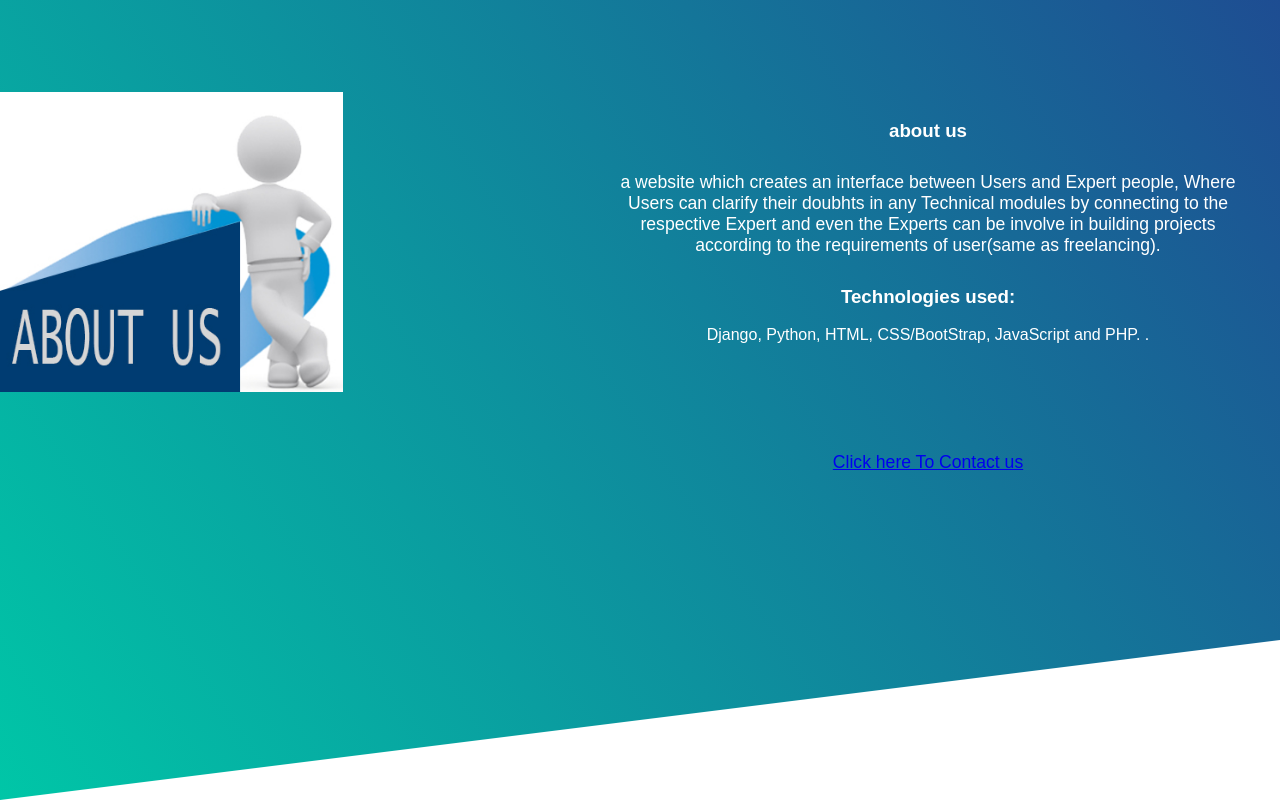
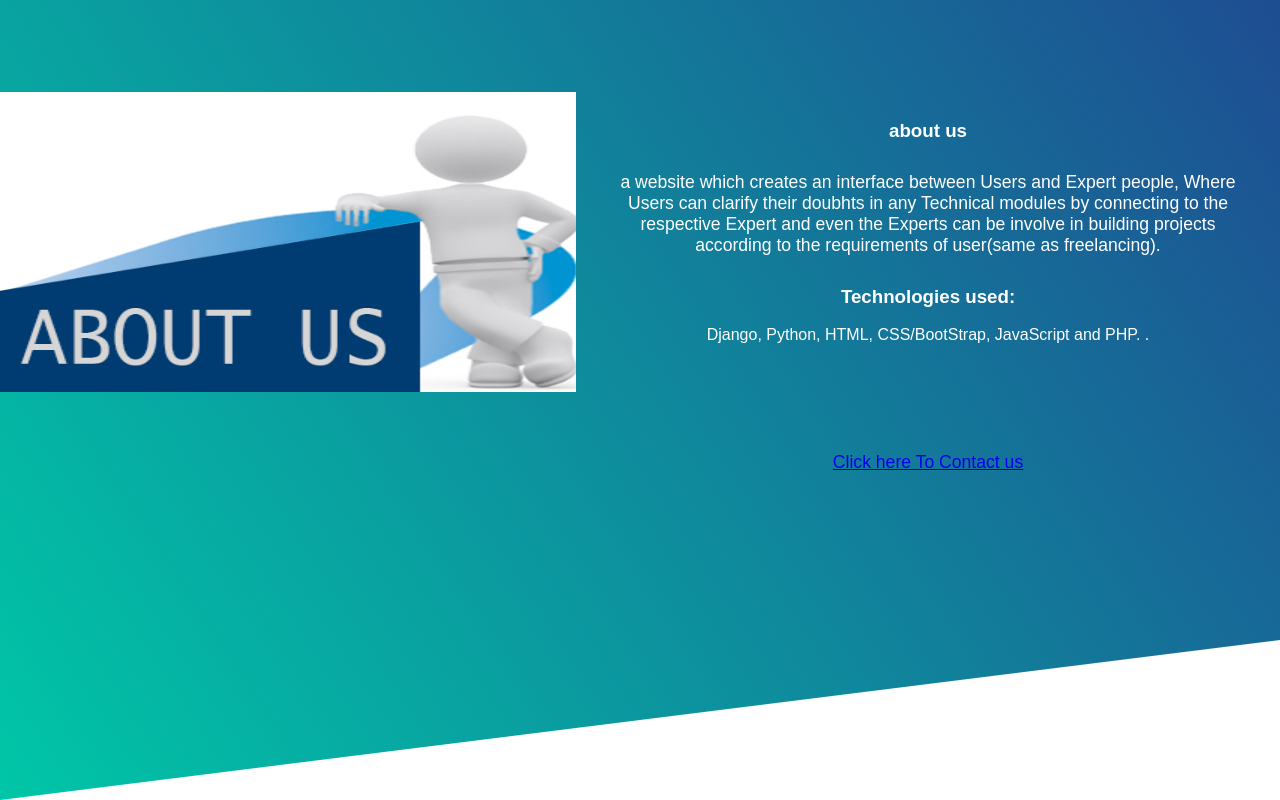
Before and after one commit to manideep-udumula/mini-deployment, a PHP site: page /aboutus.html in a window 1280 px wide. Run offline with PHP 8.4, Linux system fonts and the light colour scheme.

Commit message:
Update sample.css

```diff
--- a/sample.css
+++ b/sample.css
@@ -61,7 +61,7 @@ section{ display: flex;  }
 
 .leftside { width: 45%; height: auto; overflow: hidden; margin-top: 20px;}
 
-.leftside img{ overflow-x: visible;overflow-y: auto;r width: 600px;  height: 300px; }
+.leftside img{ width: 600px;  height: 300px; }
 
 .rightside{ width: 55%; height: 300px; color: white; text-align: center; margin-top: 80px; padding: 40px;}
 
@@ -94,6 +94,7 @@ section{ display: flex;  }
 }
 .submenu{
     display:none;
+    overflow: auto;
     padding: 0px;
 
 
```
